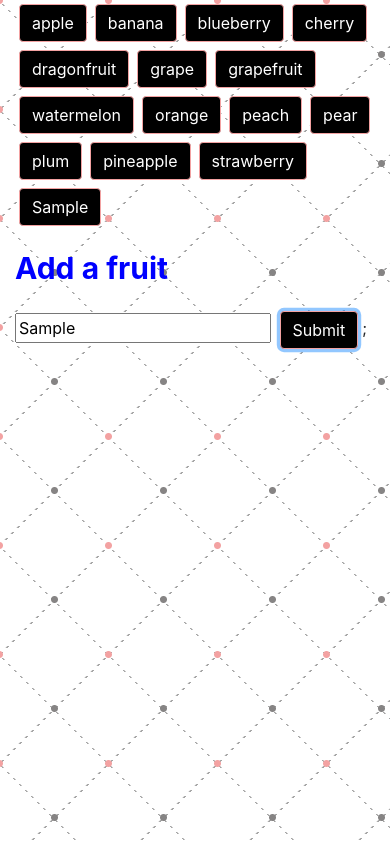
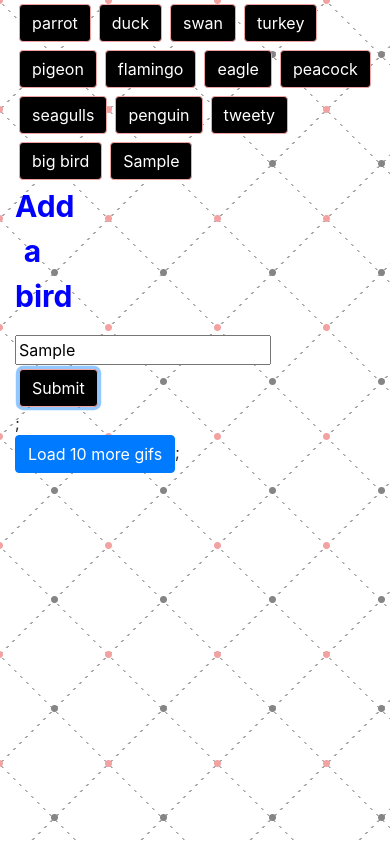
Before and after one commit to marciamoss/GifTastic, a plain HTML site: page index.html in a window 390 px wide. Both pictures are taken after typing "Sample" into the empty fields and a click on the button "Submit". Drawn offline with nearby package versions, Linux system fonts and the light colour scheme.

Commit message:
Added additional functionalities to allow user to load 10 more images

```diff
--- a/assets/css/style.css
+++ b/assets/css/style.css
@@ -2,6 +2,8 @@
     width:150px;
     height: 150px;
     border-style: ridge;
+    border-color: rgb(243, 162, 162);
+    float: left;
 }
 body{
     background:
@@ -18,6 +20,7 @@ body{
     font-weight: bold;
     color: blue;
     font-size: 30px;
+    text-align: center;
 }
 
 
@@ -25,3 +28,19 @@ body{
     background-color: black;
     border-color: rgb(243, 162, 162);
 }
+
+ .imgtxt{
+    text-align: center;
+    width:150px;
+    position: relative;
+    bottom:0;
+    font-weight: bold;
+    color: blue;
+}
+
+.work {
+    position: relative;
+    float: left;
+    width: 274px;
+    overflow: auto;
+  }
--- a/assets/javascript/hw.js
+++ b/assets/javascript/hw.js
@@ -1,56 +1,57 @@
 $(document).ready(function() {
-    var fruit=['apple', 'banana', 'blueberry', 'cherry', 'dragonfruit', 'grape', 'grapefruit', 'watermelon', 'orange', 'peach', 'pear','plum', 'pineapple', 'strawberry']
-    staticimg=[],gifimg=[],staticstatus=[{image:"",status:""}];
+    var topics=['parrot','duck','swan','turkey','pigeon','flamingo','eagle','peacock','seagulls','penguin','tweety','big bird'],
+    staticimg=[],gifimg=[],staticstatus=[{image:"",status:""}], currentid="",previd=[], pointer;
 
-    //to add new button
-    $(":button").click(function(){
-        if ($(this).attr("id")=='submit'){
-            if(($("#fruitAdd").val())!=""){
-                fruit.push($("#fruitAdd").val());
-                var button = $('<input type="button" id='+($("#fruitAdd").val())+' class="btn btn-primary ml-1 mr-1 mb-1 mt-1 buttonCol" value='+($("#fruitAdd").val())+ '>');
-                button.appendTo(".fruits");
-                apicall('<input type="button" id='+($("#fruitAdd").val())+' class="btn btn-primary ml-1 mr-1 mb-1 mt-1 buttonCol" value='+($("#fruitAdd").val())+ '>');
+
+    //load gifs and animate
+    function getGifs(pointer,numGif){
+
+        if (($(pointer).attr("id")!='submit') ){
+            if(pointer == undefined){pointer=this;}
+            if($(pointer).attr("value")!="Load 10 more gifs"){
+                currentid=$(pointer).attr("value");
+                if (previd[(previd.length-1)]!=currentid){
+                    previd=[];
+                    numOfPics=numGif;
+                }
             }
-        }
-    });
+            previd.push(currentid);
 
-    //create all buttons
-    for(var i=0; i<fruit.length;i++){
-        var button = $('<input type="button" id='+fruit[i]+' class="btn btn-primary ml-1 mr-1 mb-1 mt-1 buttonCol" value='+fruit[i]+ '>');
-        button.appendTo(".fruits");
-    }
+            //load 10 additional gifs
+            if(($(pointer).attr("value")=="Load 10 more gifs") && previd.length>0){
+                if(currentid!=""){
+                    if((currentid===previd[(previd.length-1)]) || previd.length===1){
+                        numOfPics=numOfPics+10;
+                    }
 
-    //grab the gifs
-    function apicall(pointer){
-        $(":button").on("click", function(){
-            $(".gif").empty();
-            staticimg=[];gifimg=[];staticstatus=[{image:"",status:""}];
+                }
+            }
+            if (previd[previd.length-1] != ""){
 
-            if ($(this).attr("id")!='submit'){
+                //api address
+                var queryURL = "https://api.giphy.com/v1/gifs/search?api_key=jH0uAghmyuDvpp2NVi2uqVxYQSPEWnC4&q="+currentid+"&limit="+numOfPics+"&offset=0&rating=G&lang=en";
 
-                if(pointer == undefined){pointer=this;}
-                //api address
-                var queryURL = "https://api.giphy.com/v1/gifs/search?api_key=jH0uAghmyuDvpp2NVi2uqVxYQSPEWnC4&q="+$(this).attr("value")+"&limit=24&offset=0&rating=G&lang=en";
                 //data query based on button clicked
                 $.ajax({
                     url: queryURL,
                     method: "GET"
                 }).then(function(response) {
+
                     for(var j=0;j<response.data.length;j++){
+
                         var image=("<img>");
                         var altimg=response.data[j].images.downsized_medium.url;
                         gifimg.push(altimg);
                         staticimg.push(response.data[j].images.fixed_width_still.url);
 
-                        $(".gif").append("<img id=imgid"+j+" class='imgwidth ml-1 mr-1 mt-1 mb-1' value="+j +" data-alt="+altimg+' alt= "0"'+'src='+response.data[j].images.fixed_width_still.url+">");
+                        $(".gif").append("<figure class='work'><img id=imgid"+j+" class='imgwidth' value="+j +" data-alt="+altimg+' alt= "0"'+
+                        'src='+response.data[j].images.fixed_width_still.url+">"+"<p class='imgtxt'>Rating: "+response.data[j].rating+"</p></figure>");
+                    }
 
-                        $('img').on('click', function() {
-                            staticstatus.image=parseInt($(this).attr('id').substring(5));
-                            staticstatus.status=$(this).attr('alt');
-                        });
-                    }
                     //play and pause the gif
                     $('figure').on('click', function() {
+                        staticstatus.image=parseInt($(this).children().attr('id').substring(5));
+                        staticstatus.status=$(this).children().attr('alt');
                         if (staticstatus.status=="0"){
                             $(this).children("#imgid"+staticstatus.image).attr({src: gifimg[staticstatus.image], 'data-alt': staticimg[staticstatus.image], alt: "1"});
                         }
@@ -60,8 +61,65 @@ $(document).ready(function() {
                     });
                 });
             }
+        }
+    }
+
+    //create all buttons
+    for(var i=0; i<topics.length;i++){
+        if((topics[i].indexOf(" ")) !=-1){
+            var abc="'"+topics[i]+"'";
+        }else{
+            var abc=topics[i];
+        }
+        var button = $('<input type="button" id='+abc+' class="btn btn-primary ml-1 mr-1 mb-1 mt-1 buttonCol" value='+abc+ '>');
+        button.appendTo(".topics");
+    }
+
+    //grab the gifs
+    function apicall(numGif){
+        $(":button").on("click", function(event){
+            $(".gif").empty();
+
+            staticimg=[];gifimg=[];staticstatus=[{image:"",status:""}];
+
+            //Adding new buttons///////
+            if ($(this).attr("id")=='submit'){
+                event.preventDefault();
+                var newt=$("#topicsAdd").val();
+                if(topics.indexOf(newt) == -1){
+                    if(($("#topicsAdd").val())!=""){
+                        topics.push($("#topicsAdd").val());
+                        if(($("#topicsAdd").val().indexOf(" ")) !=-1){
+                            var abc="'"+$("#topicsAdd").val()+"'";
+                        }else{
+                            var abc=$("#topicsAdd").val();
+                        }
+                        var button = $('<input type="button" id='+abc+' class="btn btn-primary ml-1 mr-1 mb-1 mt-1 buttonCol" value='+abc+ '>');
+                        button.appendTo(".topics");
+                        previd=[];
+                        numOfPics=numGif;
+
+                        $(":button").on("click", function(event){
+                            if (($(this).attr("id") != 'submit') && ($(this).attr("id") != 'tenMoreGif')){
+                                $(".gif").empty();
+                                staticimg=[];gifimg=[];staticstatus=[{image:"",status:""}];
+                                pointer='<input type="button" id='+abc+' class="btn btn-primary ml-1 mr-1 mb-1 mt-1 buttonCol" value='+abc+ '>';
+                                getGifs(pointer,numGif);
+                            }
+                        });
+
+                    }
+                }
+            }
+
+            if (($(this).attr("id") != 'submit')){
+                getGifs(this,numGif);
+            }
 
         });
+
     }
-    apicall();
+
+    //currently the minimum gifs are set to 10
+    apicall(10);
 });
--- a/index.html
+++ b/index.html
@@ -13,17 +13,21 @@
     <body>
         <div class="container">
             <div class="row ">
-                <div class="col-md-12 fruits"></div>
+                <div class="col-12 col-sm-12 col-md-12 col-lg-12 col-xl-12 topics"></div>
             </div>
-            <div class="row ">
-                <div class="col-md-10">
-                    <figure class="gif"></figure>
-                </div>
-                <div class="col-md-2 boxalign">
-                    <p class="txtcol">Add a fruit</p>
-                    <input type="text" id="fruitAdd">
+            <div class="row">
+                <div class="col-2 col-sm-2 col-md-2 col-lg-2 col-xl-2">
+                    <p class="txtcol">Add a bird</p>
+                    <input type="text" id="topicsAdd">
                     <input type="button" id="submit" class="btn btn-primary ml-1 mr-1 mb-1 mt-1 buttonCol" value='Submit'>;
                 </div>
+                <div class="col-md-6"></div>
+                <div class="col-md-4">
+                    <input type="button" id="tenMoreGif" class="btn btn-primary ml-0" value="Load 10 more gifs">;
+                </div>
+            </div>
+            <div class="row">
+                <div class="col-12 col-sm-12 col-md-12 col-lg-12 col-xl-12 gif"></div>
             </div>
         </div>
     </body>
```
